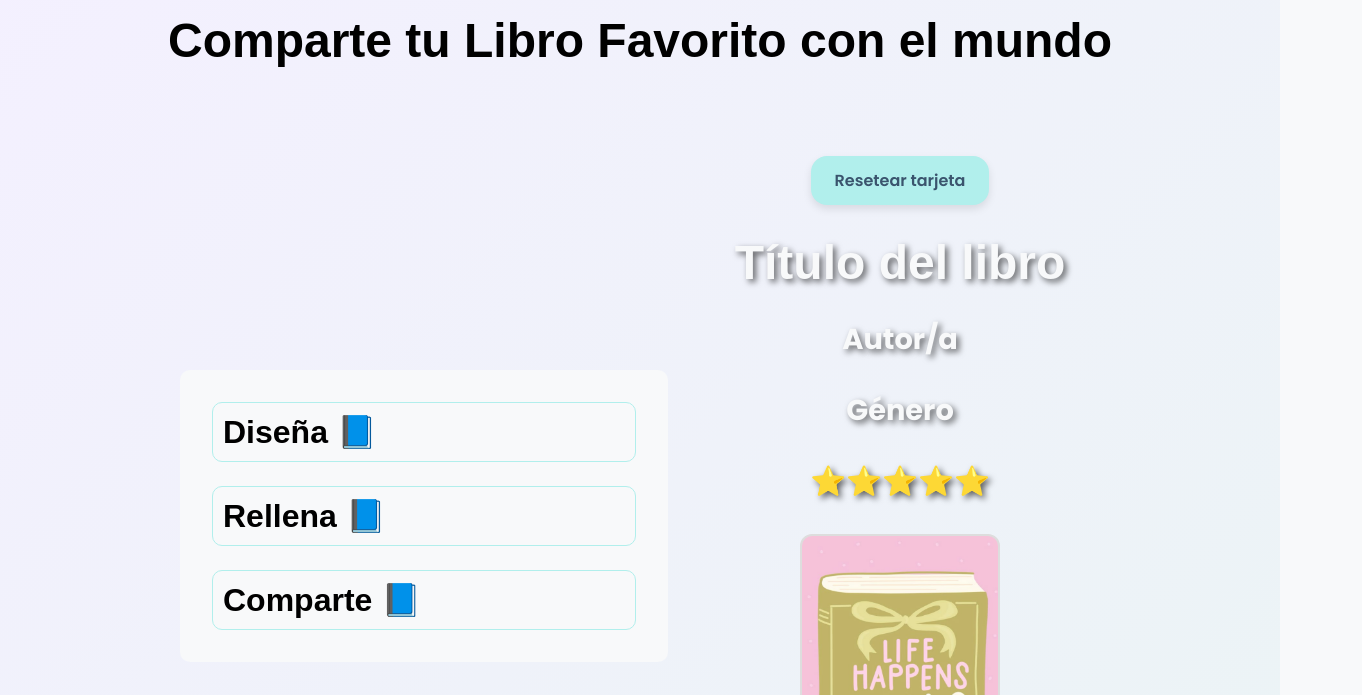
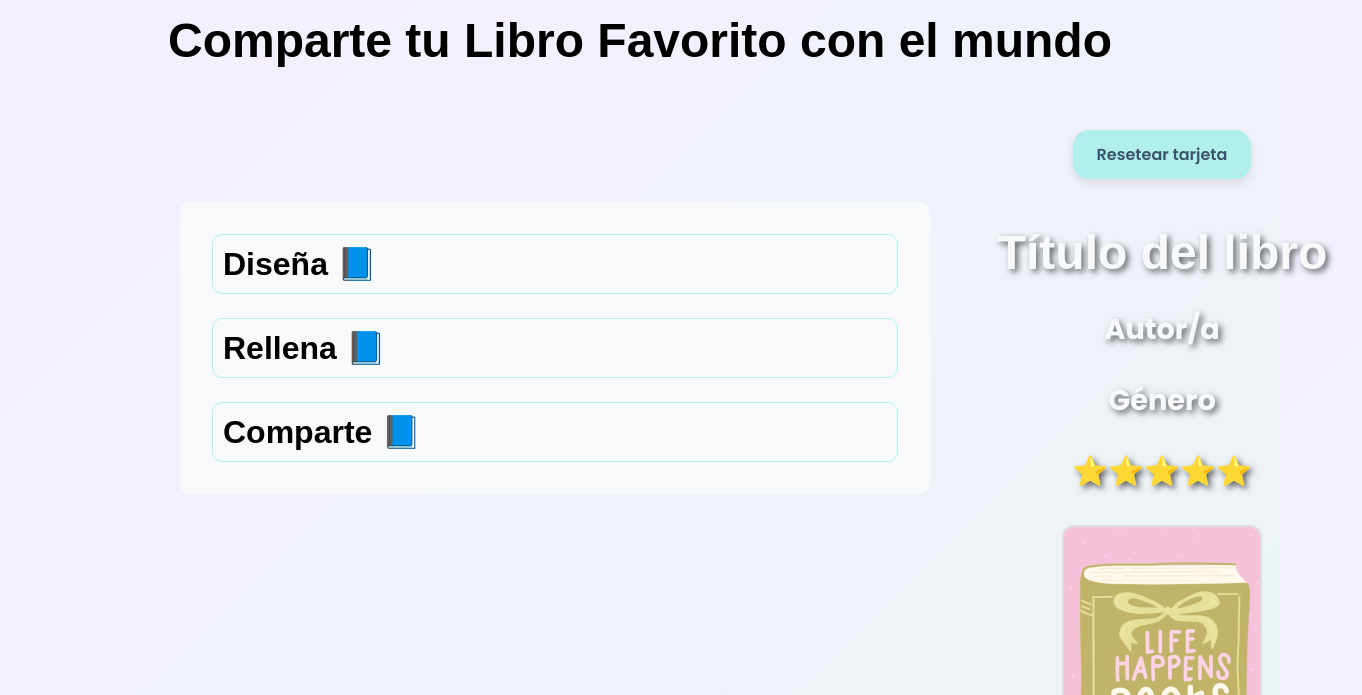
Before and after one commit to sandramarincodes/creador-tarjetas-literarias, a website built with Vite: page src/form.html in a window 1280 px wide. Shown: the part 105-800 px from the top of the page, 1362 px wide, since content can reach past the window. Built offline with nearby package versions, Linux system fonts and the light colour scheme; a web font is replaced by a local one.

Commit message:
Update reset button and margins

```diff
--- a/src/scss/layout/_header.scss
+++ b/src/scss/layout/_header.scss
@@ -23,6 +23,9 @@
 
 .page__logo {
   width: 100%;
-  max-width: 300px;
+  max-width: 250px;
   height: auto;
+  @media (min-width: 1200px) {
+      max-width: 300px;
+    }
 }
--- a/src/scss/pages/_cardPreview.scss
+++ b/src/scss/pages/_cardPreview.scss
@@ -107,7 +107,8 @@
 
 
 .resetBtn {
-  margin-top: 1.5rem;
+  margin-top: 1rem;
+  margin-bottom: 1rem;
   padding: 0.75rem 1.5rem;
   background-color: vars.$color-tertiary;
   color: vars.$color-secondary;
@@ -123,6 +124,9 @@
   margin-left: auto;
   margin-right: auto;
   box-shadow: 0 4px 8px rgba(0, 0, 0, 0.1);
+   @media (min-width: 1200px) {
+    margin-top: -0.1rem;
+  }
 }
 
 .resetBtn:hover {
--- a/src/scss/pages/_form.scss
+++ b/src/scss/pages/_form.scss
@@ -12,7 +12,7 @@
   .form__main-container {
     flex-direction: row;
     justify-content: space-between;
-    align-items: center;
+    align-items: flex-start;
     gap: 2rem;
     padding: 2rem;
     margin-left: 100px;
@@ -34,14 +34,16 @@
   gap: 1.5rem;
   background-color: vars.$color-bg;
   border-radius: 10px;
+  transition: height 0.2s ease;
 
   @media (min-width: 1200px) {
     font-size: 1.25rem;
-    margin: 0;
+    margin-top: 4.375rem;
     width: 750px;
-    height: 100%;
+    min-height: 200px;
     padding: 2rem;
     max-width: none;
+    flex-shrink: 0;
   }
 }
 
@@ -183,8 +185,15 @@ input {
   border-radius: 10px;
   padding: 2rem;
   color: white;
+
+  @media (min-width: 1200px) {
+    position: sticky;
+    top: 2rem;
+    align-self: flex-start;
+    width: 350px;
+    flex-shrink: 0;
+  }
 }
-
 .profile-image {
   width: 150px;
   height: 150px;
```
Also changed, not shown: public/images/bg-cienciaficcion.jpg, public/images/bg-misterio.jpg, public/images/bg-romance.jpg.
